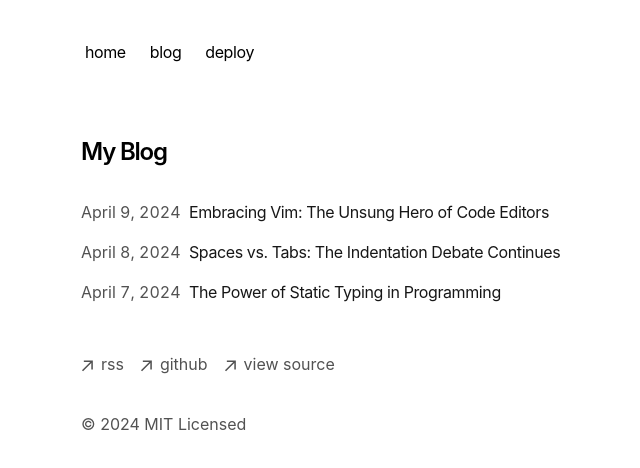
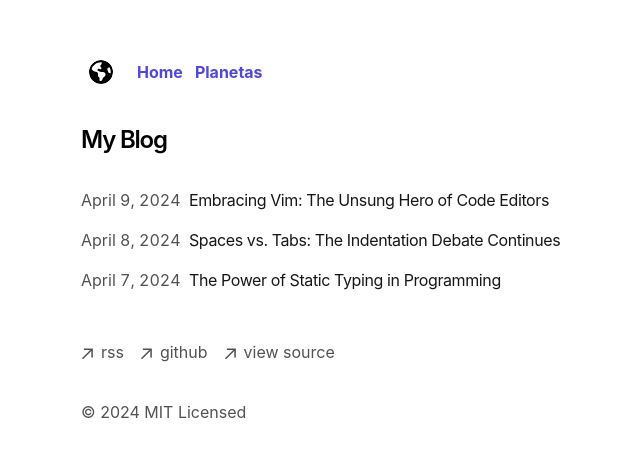
Before and after one commit to andresfernandez89/sistema-solar-mdx, a Next.js app: page /blog in a window 1280 px wide. Shown: the top 468 px of the page, without its empty margins (271-911 px from the left). Built offline with nearby package versions, Linux system fonts and the light colour scheme.

Commit message:
customize header

```diff
--- /dev/null
+++ b/app/components/header.tsx
@@ -0,0 +1,40 @@
+import Link from "next/link";
+const navItems = {
+	"/": {
+		name: " Home",
+	},
+	"/planetas": {
+		name: "Planetas",
+	},
+};
+
+export function Header() {
+	return (
+		<header className="body-font">
+			<div className="container mx-auto flex flex-wrap pr-5 pt-5 pb-8 md:flex-row items-center">
+				<Link href={"/"} className="flex title-font font-medium items-center text-white">
+					<svg
+						xmlns="http://www.w3.org/2000/svg"
+						viewBox="0 0 512 512"
+						className="w-10 h-10 text-white p-2 bg-white rounded-full"
+					>
+						<path d="M57.7 193l9.4 16.4c8.3 14.5 21.9 25.2 38 29.8L163 255.7c17.2 4.9 29 20.6 29 38.5v39.9c0 11 6.2 21 16 25.9s16 14.9 16 25.9v39c0 15.6 14.9 26.9 29.9 22.6c16.1-4.6 28.6-17.5 32.7-33.8l2.8-11.2c4.2-16.9 15.2-31.4 30.3-40l8.1-4.6c15-8.5 24.2-24.5 24.2-41.7v-8.3c0-12.7-5.1-24.9-14.1-33.9l-3.9-3.9c-9-9-21.2-14.1-33.9-14.1H257c-11.1 0-22.1-2.9-31.8-8.4l-34.5-19.7c-4.3-2.5-7.6-6.5-9.2-11.2c-3.2-9.6 1.1-20 10.2-24.5l5.9-3c6.6-3.3 14.3-3.9 21.3-1.5l23.2 7.7c8.2 2.7 17.2-.4 21.9-7.5c4.7-7 4.2-16.3-1.2-22.8l-13.6-16.3c-10-12-9.9-29.5 .3-41.3l15.7-18.3c8.8-10.3 10.2-25 3.5-36.7l-2.4-4.2c-3.5-.2-6.9-.3-10.4-.3C163.1 48 84.4 108.9 57.7 193zM464 256c0-36.8-9.6-71.4-26.4-101.5L412 164.8c-15.7 6.3-23.8 23.8-18.5 39.8l16.9 50.7c3.5 10.4 12 18.3 22.6 20.9l29.1 7.3c1.2-9 1.8-18.2 1.8-27.5zM0 256a256 256 0 1 1 512 0A256 256 0 1 1 0 256z" />
+					</svg>
+				</Link>
+				<nav className="ml-4 flex flex-wrap items-center text-base justify-center" id="nav">
+					{Object.entries(navItems).map(([path, { name }]) => {
+						return (
+							<Link
+								key={path}
+								href={path}
+								className="mr-3 font-bold text-[#4f46e5] hover:text-[#818cf8]"
+							>
+								{name}
+							</Link>
+						);
+					})}
+				</nav>
+			</div>
+		</header>
+	);
+}
--- a/app/components/nav.tsx
+++ /dev/null
@@ -1,40 +0,0 @@
-import Link from 'next/link'
-
-const navItems = {
-  '/': {
-    name: 'home',
-  },
-  '/blog': {
-    name: 'blog',
-  },
-  'https://vercel.com/templates/next.js/portfolio-starter-kit': {
-    name: 'deploy',
-  },
-}
-
-export function Navbar() {
-  return (
-    <aside className="-ml-[8px] mb-16 tracking-tight">
-      <div className="lg:sticky lg:top-20">
-        <nav
-          className="flex flex-row items-start relative px-0 pb-0 fade md:overflow-auto scroll-pr-6 md:relative"
-          id="nav"
-        >
-          <div className="flex flex-row space-x-0 pr-10">
-            {Object.entries(navItems).map(([path, { name }]) => {
-              return (
-                <Link
-                  key={path}
-                  href={path}
-                  className="transition-all hover:text-neutral-800 dark:hover:text-neutral-200 flex align-middle relative py-1 px-2 m-1"
-                >
-                  {name}
-                </Link>
-              )
-            })}
-          </div>
-        </nav>
-      </div>
-    </aside>
-  )
-}
--- a/app/layout.tsx
+++ b/app/layout.tsx
@@ -4,7 +4,7 @@ import { GeistMono } from "geist/font/mono";
 import { GeistSans } from "geist/font/sans";
 import type { Metadata } from "next";
 import Footer from "./components/footer";
-import { Navbar } from "./components/nav";
+import { Header } from "./components/header";
 import "./global.css";
 import { baseUrl } from "./sitemap";
 
@@ -50,7 +50,8 @@ export default function RootLayout({ children }: { children: React.ReactNode })
 		>
 			<body className="antialiased max-w-xl mx-4 mt-8 lg:mx-auto">
 				<main className="flex-auto min-w-0 mt-6 flex flex-col px-2 md:px-0">
-					<Navbar />
+					<Header />
+
 					{children}
 					<Footer />
 					<Analytics />
```
